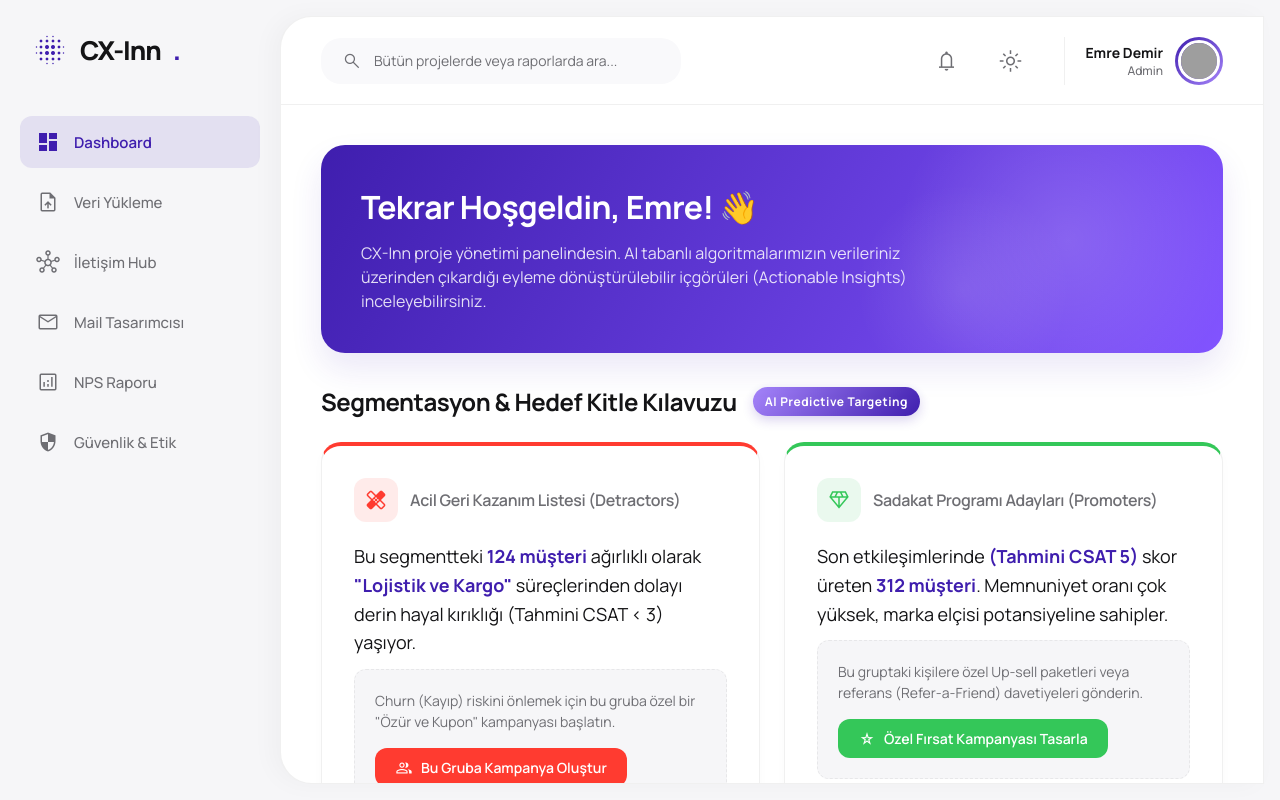
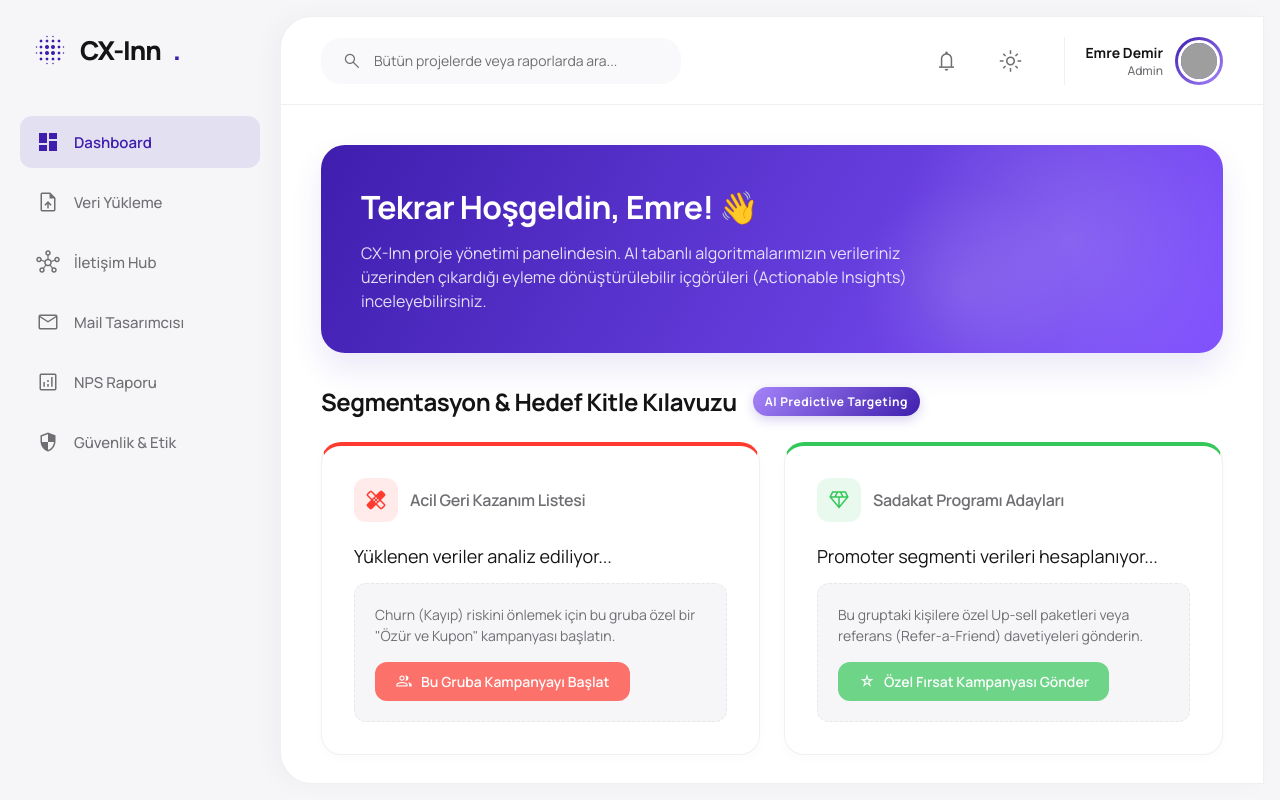
Before and after one commit to emredemir-maker/CX_Inn, a React (Vite) app: page / in a window 1280 px wide. Built offline with nearby package versions, Linux system fonts and the light colour scheme; no server answers; the database is empty; grey boxes are pictures that could not be loaded.

Commit message:
feat: implement Adaptive Segmentation and Campaign Dispatch

```diff
--- a/src/App.jsx
+++ b/src/App.jsx
@@ -5,8 +5,10 @@ import MailDesigner from './components/MailDesigner';
 import CommunicationHub from './components/CommunicationHub';
 import NpsReport from './components/NpsReport';
 import { listenToSurveyResponses } from './services/dashboardService';
+import { segmentCustomers } from './services/dataAnalysisService';
+import { startCampaignDistribution } from './services/campaignService';
 import { db } from './lib/firebase';
-import { doc, onSnapshot } from 'firebase/firestore';
+import { doc, onSnapshot, collection, query, limit, getDocs } from 'firebase/firestore';
 
 const navItems = [
   { id: 'dashboard', label: 'Dashboard', icon: 'dashboard' },
@@ -22,6 +24,9 @@ function App() {
   const [isDark, setIsDark] = useState(false);
   const [dashboardData, setDashboardData] = useState({ totalResponses: 0, averageErrorMargin: 0, criticalAlerts: [] });
   const [governanceData, setGovernanceData] = useState(null);
+  const [segments, setSegments] = useState(null);
+  const [latestTemplateId, setLatestTemplateId] = useState(null);
+  const [isDispatching, setIsDispatching] = useState(false);
 
   // Initialize theme based on system preference or saved state
   useEffect(() => {
@@ -61,6 +66,59 @@ function App() {
 
     return () => unsubscribe();
   }, []);
+
+  // Analiz edilmiş etkileşimleri dinle ve anlık Segmentleri oluştur
+  useEffect(() => {
+    const appId = "default-app-id";
+    const docRef = doc(db, 'artifacts', appId, 'public', 'analyzed_interactions');
+
+    const unsubscribe = onSnapshot(docRef, (snap) => {
+      if (snap.exists() && snap.data().interactions) {
+        const segmented = segmentCustomers(snap.data().interactions);
+        setSegments(segmented);
+      }
+    });
+
+    return () => unsubscribe();
+  }, []);
+
+  // En son kaydedilen şablonu bul (Kampanya gönderimi için)
+  useEffect(() => {
+    const fetchLatestTemplate = async () => {
+      const appId = "default-app-id";
+      const q = query(collection(db, 'artifacts', appId, 'public', 'templates'), limit(1));
+      const snap = await getDocs(q);
+      if (!snap.empty) {
+        setLatestTemplateId(snap.docs[0].id);
+      }
+    };
+    fetchLatestTemplate();
+  }, [activeTab]);
+
+  const handleDispatchCampaign = async (segmentType) => {
+    if (!segments || !segments[segmentType] || segments[segmentType].customers.length === 0) {
+      alert("Bu segmentte gönderilecek müşteri bulunmuyor.");
+      return;
+    }
+
+    if (!latestTemplateId) {
+      alert("Önce 'Mail Tasarımcısı' üzerinden bir şablon oluşturup kaydetmelisiniz.");
+      setActiveTab('mail-tasarimcisi');
+      return;
+    }
+
+    setIsDispatching(true);
+    try {
+      const appId = "default-app-id";
+      const campaignName = `${segments[segmentType].title} - ${new Date().toLocaleDateString()}`;
+      await startCampaignDistribution(appId, campaignName, latestTemplateId, segments[segmentType].customers);
+      alert(`${segments[segmentType].title} için kampanya başarıyla başlatıldı! Tracking ID'ler oluşturuldu.`);
+    } catch (error) {
+      alert("Kampanya başlatılırken hata oluştu.");
+    } finally {
+      setIsDispatching(false);
+    }
+  };
 
   const toggleTheme = () => {
     const newTheme = !isDark ? 'dark' : 'light';
@@ -147,18 +205,22 @@ function App() {
                   <div className="insight-card" style={{ borderTop: '4px solid #ff3b30' }}>
                     <div className="insight-card-header">
                       <span className="material-symbols-outlined icon" style={{ color: '#ff3b30', background: 'rgba(255, 59, 48, 0.1)' }}>healing</span>
-                      <h3>Acil Geri Kazanım Listesi (Detractors)</h3>
+                      <h3>{segments?.detractors?.title || 'Acil Geri Kazanım Listesi'}</h3>
                     </div>
                     <div className="insight-body">
-                      {/* Gerçek entegrasyonda segmentCustomers()'dan dönen 'description' buraya gelir */}
                       <p className="ai-summary">
-                        Bu segmentteki <strong>124 müşteri</strong> ağırlıklı olarak <strong>"Lojistik ve Kargo"</strong> süreçlerinden dolayı derin hayal kırıklığı (Tahmini CSAT &lt; 3) yaşıyor.
+                        {segments?.detractors?.description || 'Yüklenen veriler analiz ediliyor...'}
                       </p>
                       <div className="action-box">
                         <p>Churn (Kayıp) riskini önlemek için bu gruba özel bir "Özür ve Kupon" kampanyası başlatın.</p>
-                        <button className="btn-primary actionable-btn" onClick={() => setActiveTab('mail-tasarimcisi')} style={{ background: '#ff3b30', color: '#fff' }}>
+                        <button
+                          className="btn-primary actionable-btn"
+                          disabled={isDispatching || !segments?.detractors?.customers?.length}
+                          onClick={() => handleDispatchCampaign('detractors')}
+                          style={{ background: '#ff3b30', color: '#fff' }}
+                        >
                           <span className="material-symbols-outlined">group</span>
-                          Bu Gruba Kampanya Oluştur
+                          {isDispatching ? 'Gönderiliyor...' : 'Bu Gruba Kampanyayı Başlat'}
                         </button>
                       </div>
                     </div>
@@ -168,18 +230,22 @@ function App() {
                   <div className="insight-card" style={{ borderTop: '4px solid #34c759' }}>
                     <div className="insight-card-header">
                       <span className="material-symbols-outlined icon" style={{ color: '#34c759', background: 'rgba(52, 199, 89, 0.1)' }}>diamond</span>
-                      <h3>Sadakat Programı Adayları (Promoters)</h3>
+                      <h3>{segments?.promoters?.title || 'Sadakat Programı Adayları'}</h3>
                     </div>
                     <div className="insight-body">
-                      {/* Gerçek entegrasyonda segmentCustomers()'dan dönen 'description' buraya gelir */}
                       <p className="ai-summary">
-                        Son etkileşimlerinde <strong>(Tahmini CSAT 5)</strong> skor üreten <strong>312 müşteri</strong>. Memnuniyet oranı çok yüksek, marka elçisi potansiyeline sahipler.
+                        {segments?.promoters?.description || 'Promoter segmenti verileri hesaplanıyor...'}
                       </p>
                       <div className="action-box">
                         <p>Bu gruptaki kişilere özel Up-sell paketleri veya referans (Refer-a-Friend) davetiyeleri gönderin.</p>
-                        <button className="btn-primary actionable-btn" onClick={() => setActiveTab('mail-tasarimcisi')} style={{ background: '#34c759', color: '#fff' }}>
+                        <button
+                          className="btn-primary actionable-btn"
+                          disabled={isDispatching || !segments?.promoters?.customers?.length}
+                          onClick={() => handleDispatchCampaign('promoters')}
+                          style={{ background: '#34c759', color: '#fff' }}
+                        >
                           <span className="material-symbols-outlined">star_rate</span>
-                          Özel Fırsat Kampanyası Tasarla
+                          {isDispatching ? 'Gönderiliyor...' : 'Özel Fırsat Kampanyası Gönder'}
                         </button>
                       </div>
                     </div>
```
